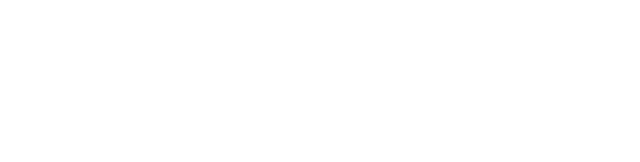
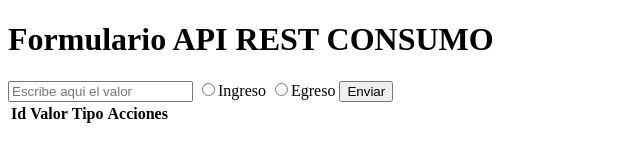
Before and after one commit to KazeVentum/Nomina-API, a plain HTML site: page index.html in a window 1280 px wide. Shown: the whole page, without its empty margins (0-640 px from the left). Drawn offline with Linux system fonts and the light colour scheme.

Commit message:
feat: :sparkles: HTML Ingreso
@KazeVentum

```diff
--- a/index.html
+++ b/index.html
@@ -3,8 +3,42 @@
 <head>
     <meta charset="UTF-8">
     <meta name="viewport" content="width=device-width, initial-scale=1.0">
+    <script src="./main.js" defer type="module"></script>
     <title>Nomina-Api</title>
 </head>
 <body>
+    <dialog>
+        <!-- Edicion de la Data Formulario -->
+        <h2>Edit Data</h2>
+        <form id="formEdit" action="">
+            <input type="number" name="valor" id="valor" placeholder="Escribe aqui el valor">
+            <input type="radio" name="caja" id="caja" value="ingreso"><label for="caja">Ingreso</label>
+            <input type="radio" name="caja" id="caja" value="egreso"><label for="caja">Egreso</label>
+            <input type="submit" name="sent" id="sent" value="Enviar">
+        </form>
+    </dialog>
+
+        <!-- Formulario standard REST -->
+    <h1>Formulario API REST CONSUMO</h1>
+    <form id="formAdd" action="">
+        <input type="number" name="valor" id="valor" placeholder="Escribe aqui el valor">
+        <input type="radio" name="caja" id="caja" value="ingreso"><label for="caja">Ingreso</label>
+        <input type="radio" name="caja" id="caja" value="egreso"><label for="caja">Egreso</label>
+        <input type="submit" name="sent" id="sent" value="Enviar">
+    </form>
+
+    <!-- Formato de tabla -->
+    <table>
+        <thead>
+            <th>Id</th>
+            <th>Valor</th>
+            <th>Tipo</th>
+            <th>Acciones</th>
+        </thead>
+        <tbody id="data-table">
+
+        </tbody>
+    </table>
+
 </body>
 </html>
```
